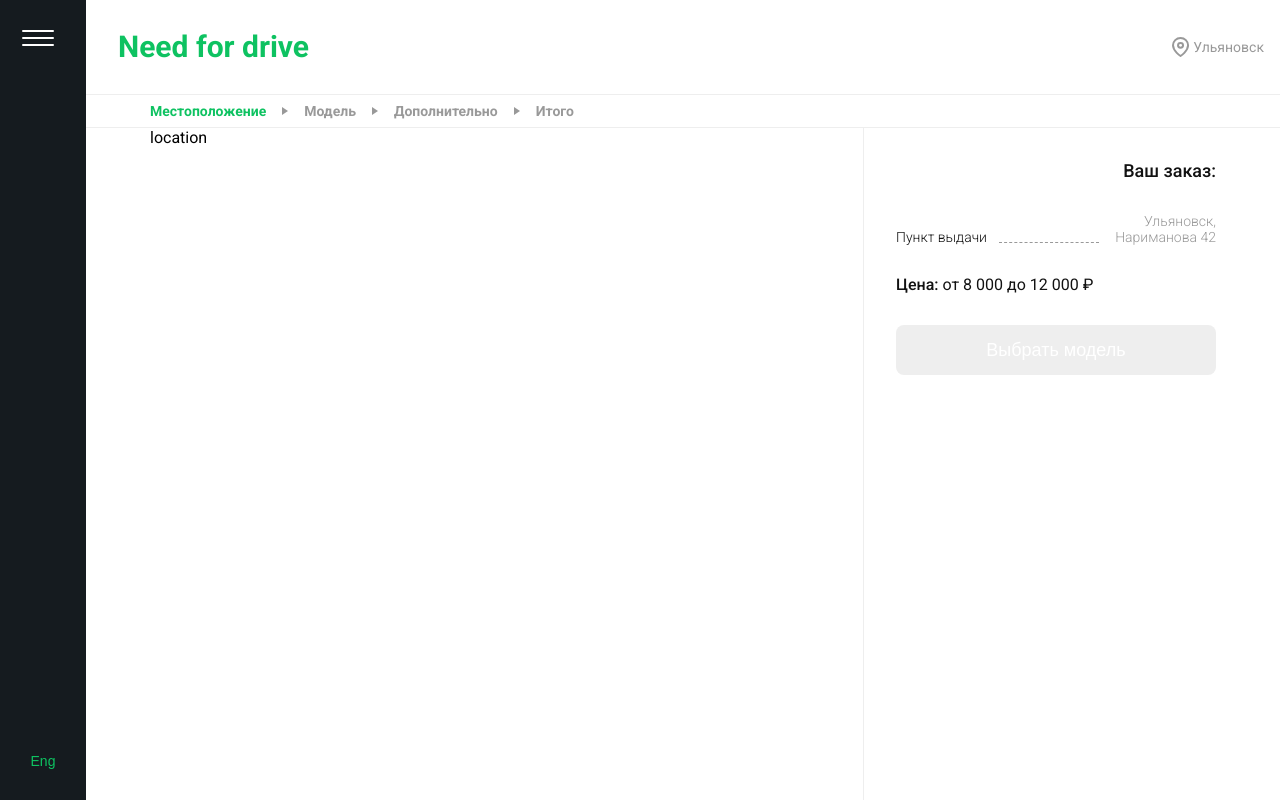
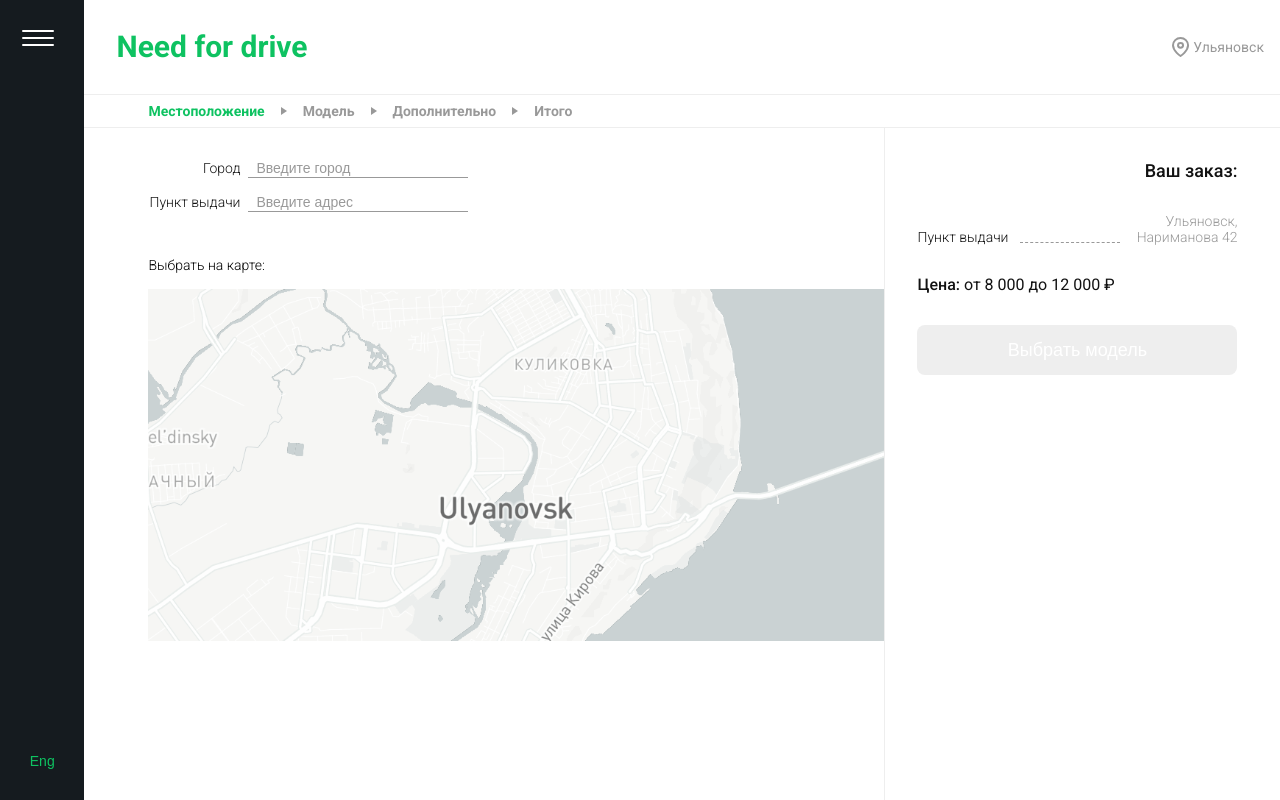
Before and after one commit to soloway73/carsharing-react-ts, a React (Vite) app: page /order/location in a window 1280 px wide. Built offline with nearby package versions, Linux system fonts and the light colour scheme.

Commit message:
location page laid out

```diff
--- /dev/null
+++ b/src/components/Input/Input.module.css
@@ -0,0 +1,25 @@
+.input {
+  width: 210px;
+  border: none;
+  border-bottom: 1px solid var(--gray);
+  padding-left: 8px;
+}
+
+.input::placeholder {
+  color: var(--gray);
+  font-weight: 300;
+  font-size: 14px;
+  line-height: 16px;
+}
+.wrapper {
+  display: flex;
+  flex-direction: row;
+  gap: 8px;
+}
+
+.label {
+  font-weight: 300;
+  font-size: 14px;
+  line-height: 16px;
+  color: var(--black);
+}
--- /dev/null
+++ b/src/components/Input/Input.tsx
@@ -0,0 +1,24 @@
+import styles from "./Input.module.css";
+export interface InputProps {
+  label: string;
+  placeholder: string;
+  id: string;
+  onChange?: (e: React.ChangeEvent<HTMLInputElement>) => void;
+}
+export function Input({ placeholder, id, label, onChange }: InputProps) {
+  return (
+    <div className={styles.wrapper}>
+      <label className={styles.label} htmlFor={id}>
+        {label}
+      </label>
+      <input
+        type="text"
+        placeholder={placeholder}
+        className={styles.input}
+        id={id}
+        name={id}
+        onChange={onChange}
+      />
+    </div>
+  );
+}
--- /dev/null
+++ b/src/components/Map/Map.module.css
@@ -0,0 +1,9 @@
+.map {
+  display: flex;
+  flex-direction: column;
+  font-weight: 300;
+  font-size: 14px;
+  line-height: 16px;
+  margin-top: 45px;
+  gap: 16px;
+}
--- /dev/null
+++ b/src/components/Map/Map.tsx
@@ -0,0 +1,11 @@
+import styles from "./Map.module.css";
+import MapPlaceholder from "../../assets/MapPlaceholder.svg?react";
+
+export function Map() {
+  return (
+    <div className={styles.map} id="map">
+      Выбрать на карте:
+      <MapPlaceholder />
+    </div>
+  );
+}
--- a/src/components/Pages/Order/Location/Location.module.css
+++ b/src/components/Pages/Order/Location/Location.module.css
@@ -0,0 +1,11 @@
+.location {
+  padding-top: 32px;
+}
+
+.inputs {
+  display: flex;
+  flex-direction: column;
+  gap: 16px;
+  align-items: self-end;
+  width: 320px;
+}
--- a/src/components/Pages/Order/Location/Location.tsx
+++ b/src/components/Pages/Order/Location/Location.tsx
@@ -1,5 +1,15 @@
+import { Input } from "../../../Input/Input";
+import { Map } from "../../../Map/Map";
 import styles from "./Location.module.css";
 
 export function Location() {
-  return <div className={styles.location}></div>;
+  return (
+    <div className={styles.location}>
+      <div className={styles.inputs}>
+        <Input placeholder="Введите город" id="location" label="Город" />
+        <Input placeholder="Введите адрес" id="address" label="Пункт выдачи" />
+      </div>
+      <Map />
+    </div>
+  );
 }
--- a/src/main.tsx
+++ b/src/main.tsx
@@ -11,6 +11,7 @@ import { MainPage } from "./components/Pages/MainPage/MainPage.tsx";
 import "./index.css";
 import { store } from "./store/store.ts";
 import { Order } from "./components/Pages/Order/Order.tsx";
+import { Location } from "./components/Pages/Order/Location/Location.tsx";
 
 const router = createBrowserRouter([
   {
@@ -32,7 +33,7 @@ const router = createBrowserRouter([
         children: [
           {
             path: "location",
-            element: <div>location</div>,
+            element: <Location />,
           },
           {
             path: "model",
```
Also changed, not shown: src/assets/MapPlaceholder.svg (added).
